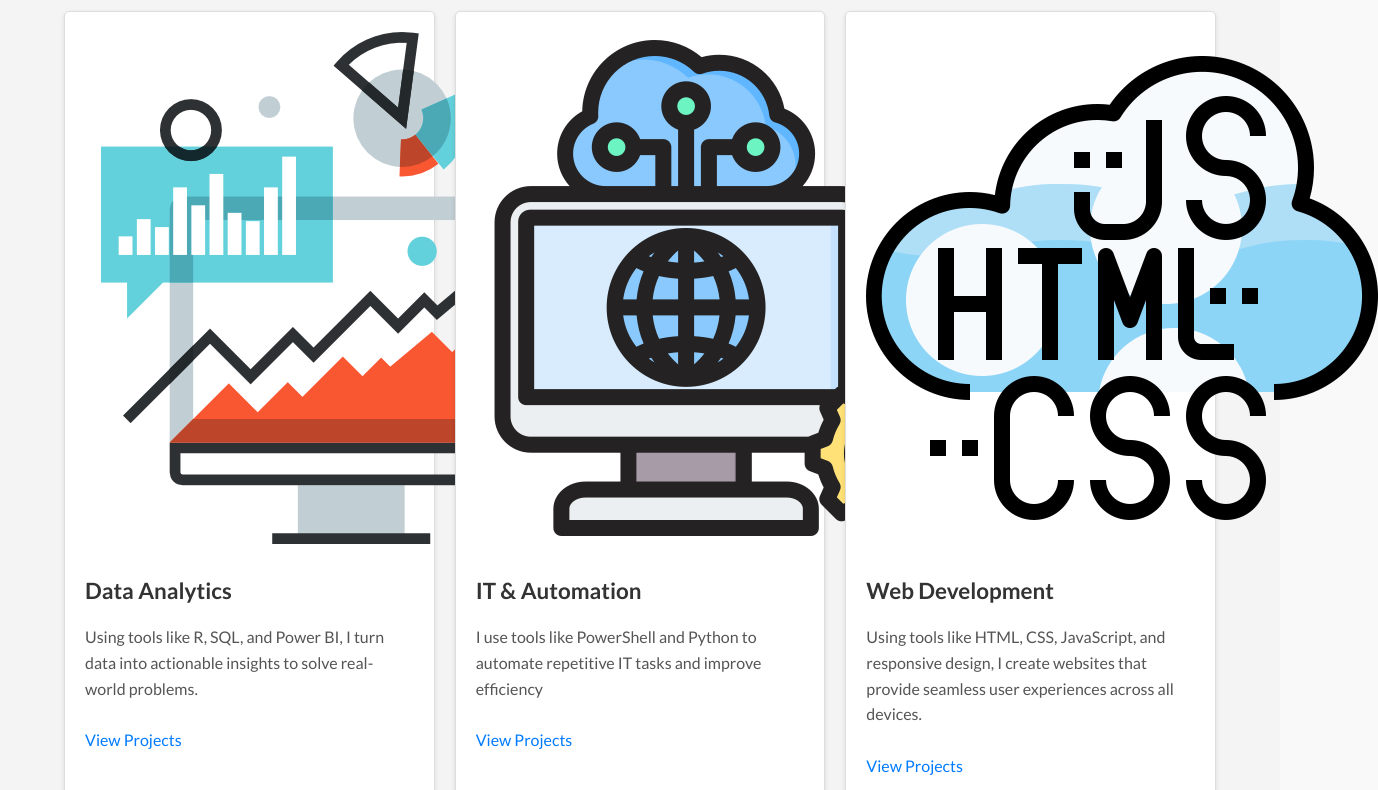
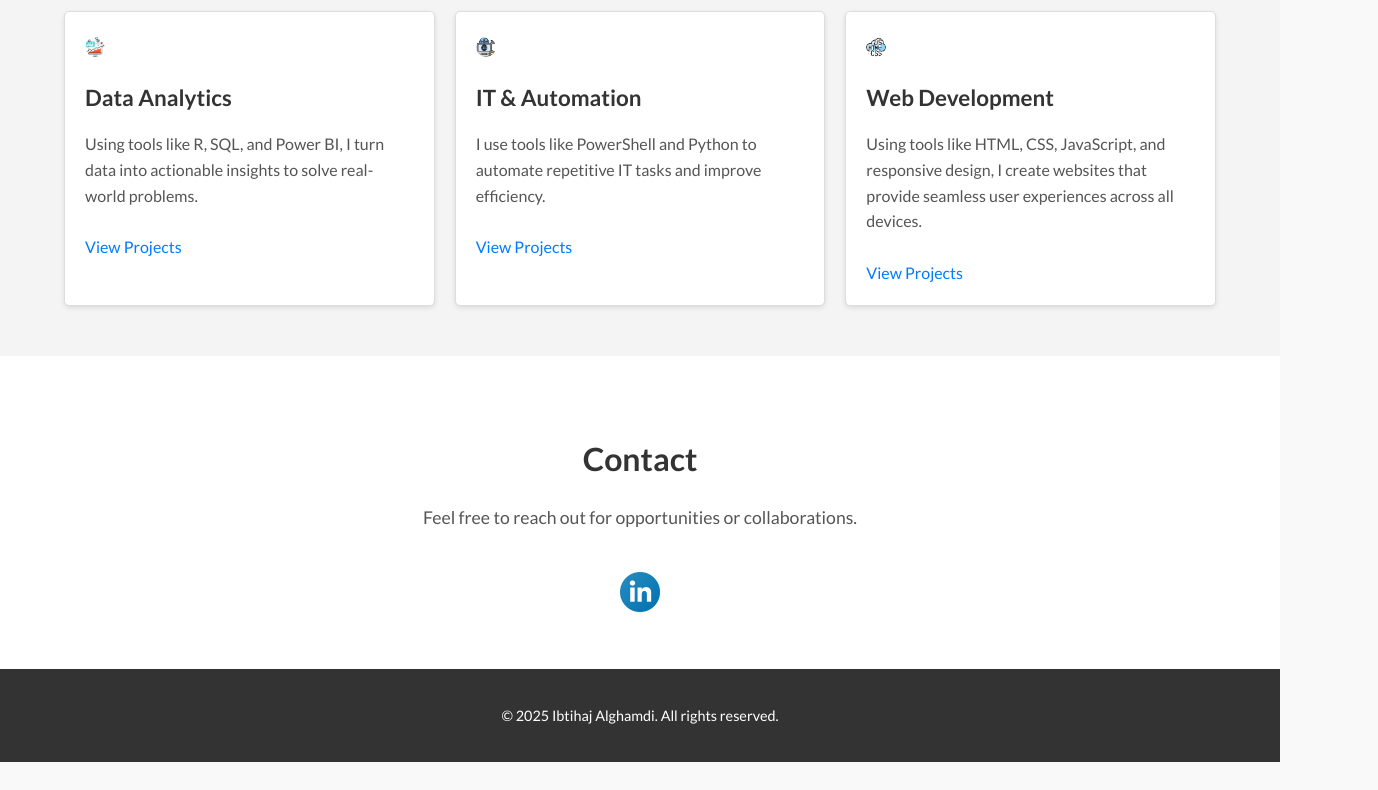
Before and after one commit to ibtihaj/ibtihaj.github.io, a plain HTML site: page index.html in a window 1280 px wide. Shown: the part 704-1494 px from the top of the page, 1378 px wide, since content can reach past the window. After the commit the page ends 1466 px from the top, so only its background shows below. Drawn offline with Linux system fonts and the light colour scheme.

Commit message:
Update index.html

```diff
--- a/index.html
+++ b/index.html
@@ -26,19 +26,25 @@
             <h2>Projects</h2>
             <div class="project-list">
                 <div class="project-card">
+                <div class="project-icon">
                     <img src="project1.png" alt="Data Analytics Project">
+                    </div>
                     <h3>Data Analytics</h3>
                     <p>Using tools like R, SQL, and Power BI, I turn data into actionable insights to solve real-world problems.</p>
                     <a href="project.html" class="btn">View Projects</a>
                 </div>
                 <div class="project-card">
-                    <img src="project2.png" alt="IT & Automation Project">
+                <div class="project-icon">
+                <img src="project2.png" alt="IT & Automation Project">
+                </div>
                     <h3>IT & Automation</h3>
-                    <p>I use tools like PowerShell and Python to automate repetitive IT tasks and improve efficiency</p>
+                    <p>I use tools like PowerShell and Python to automate repetitive IT tasks and improve efficiency.</p>
                     <a href="project.html" class="btn">View Projects</a>
                 </div>
                 <div class="project-card">
+                <div class="project-icon">
                     <img src="project3.png" alt="Web Development Project">
+                </div>
                     <h3>Web Development</h3>
                     <p>Using tools like HTML, CSS, JavaScript, and responsive design, I create websites that provide seamless user experiences across all devices.</p>
                     <a href="project.html" class="btn">View Projects</a>
```
